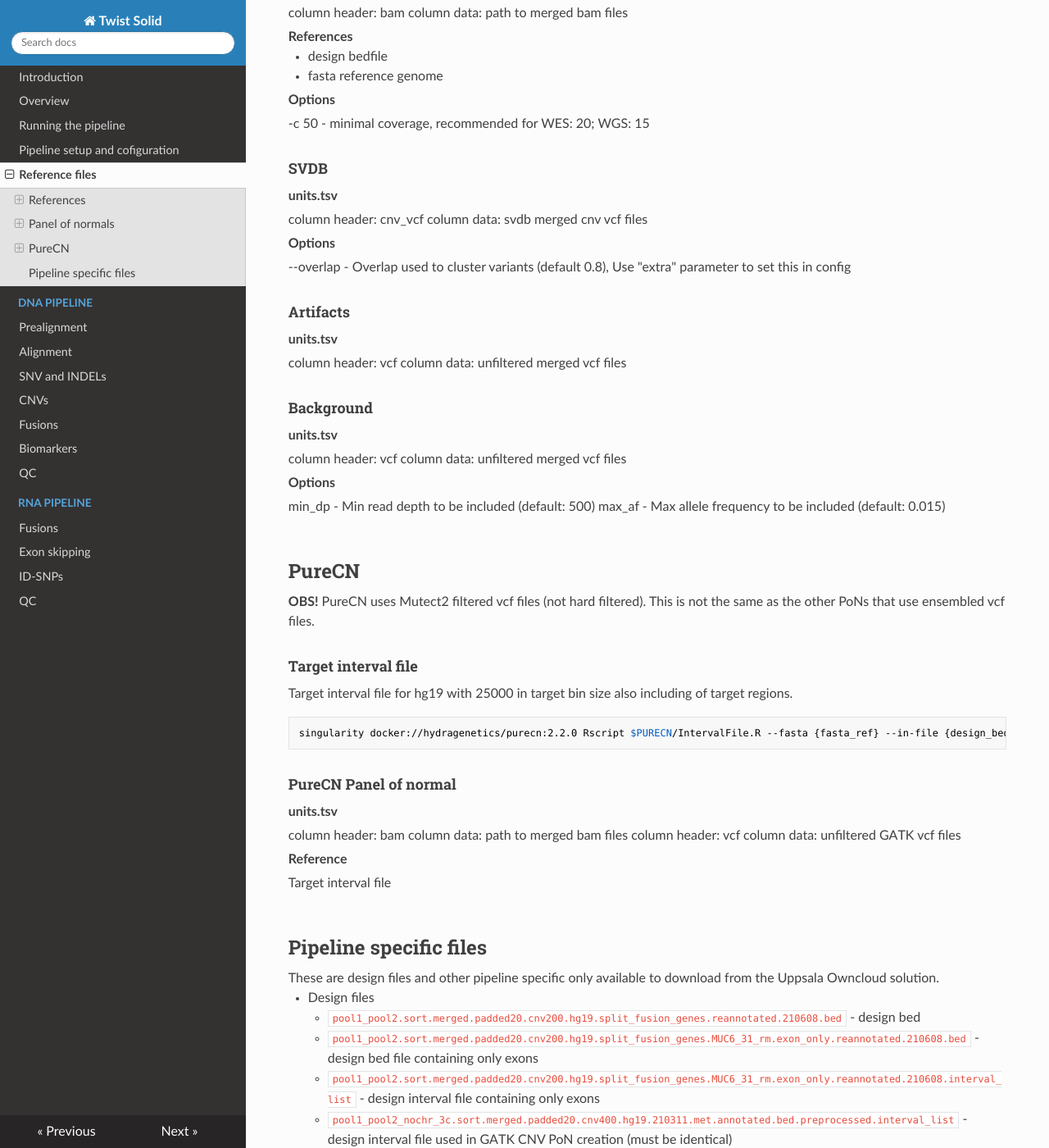
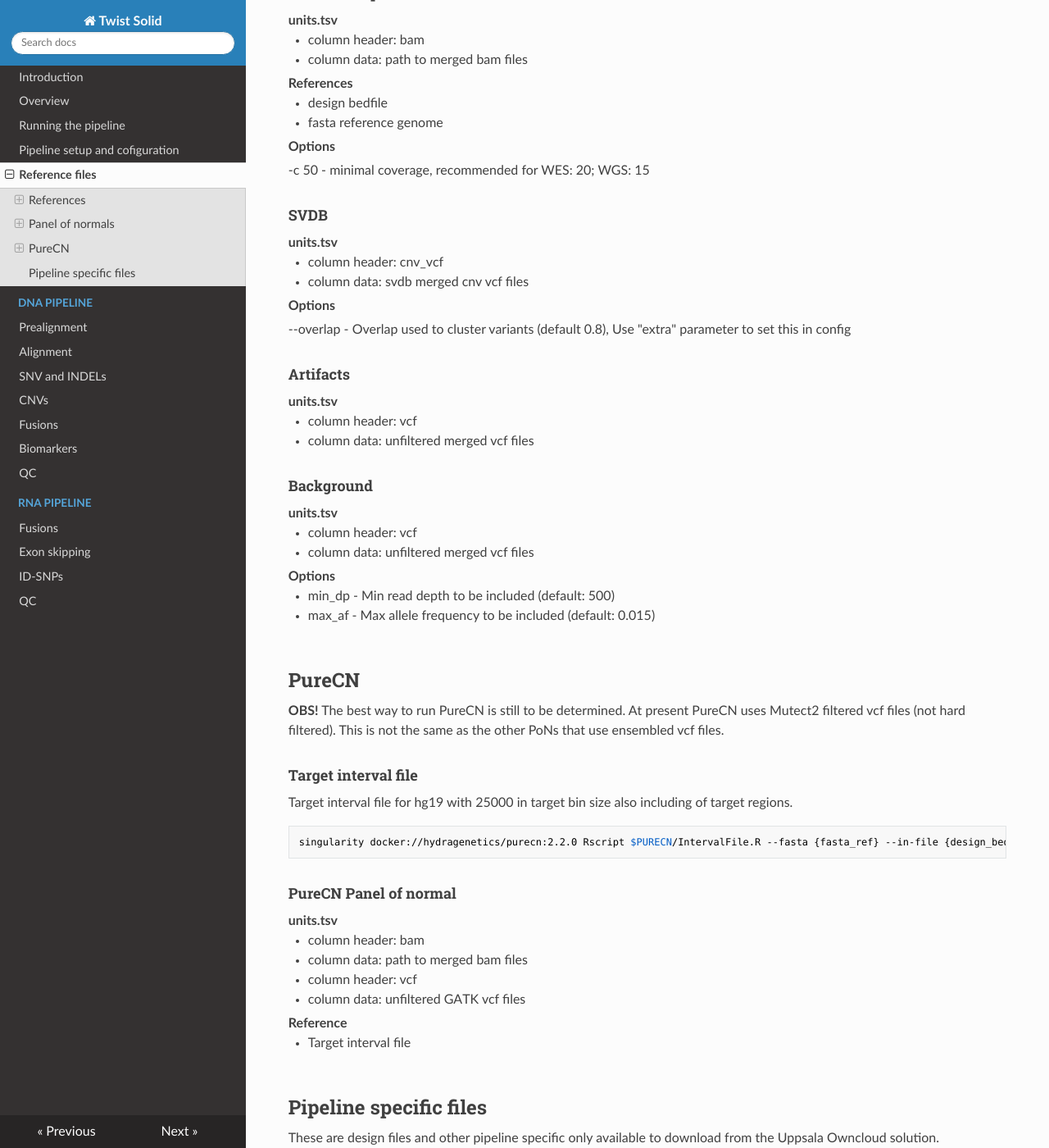
Before and after one commit to genomic-medicine-sweden/Twist_Solid, an MkDocs documentation site: the page built from docs/references.md, in a window 1280 px wide and 1400 px high, scrolled down 2613 px. Shown: the whole window at 82% size. Built offline with MkDocs 1.6.1, drawn with Linux system fonts in a browser that asks for light colours; nearby versions of some CDN libraries; some of the changed text lies outside the part shown.

Commit message:
docs: fixed lists in referenses

```diff
--- a/docs/references.md
+++ b/docs/references.md
@@ -87,8 +87,8 @@ snakemake --profile profiles/uppsala_ref/ -s workflow/Snakefile_references.smk
 
 **units.tsv**
 
-column header: bam
-column data: path to merged bam files
+* column header: bam
+* column data: path to merged bam files
 
 **References**
 
@@ -100,8 +100,8 @@ column data: path to merged bam files
 
 **units.tsv**
 
-column header: bam
-column data: path to merged bam files
+* column header: bam
+* column data: path to merged bam files
 
 **References**
 
@@ -113,8 +113,8 @@ column data: path to merged bam files
 
 **units.tsv**
 
-column header: bam
-column data: path to merged bam files
+* column header: bam
+* column data: path to merged bam files
 
 **References**
 
@@ -129,8 +129,8 @@ column data: path to merged bam files
 
 **units.tsv**
 
-column header: cnv_vcf
-column data: svdb merged cnv vcf files
+* column header: cnv_vcf
+* column data: svdb merged cnv vcf files
 
 **Options**
 
@@ -140,23 +140,23 @@ column data: svdb merged cnv vcf files
 
 **units.tsv**
 
-column header: vcf
-column data: unfiltered merged vcf files
+* column header: vcf
+* column data: unfiltered merged vcf files
 
 ### Background
 
 **units.tsv**
 
-column header: vcf
-column data: unfiltered merged vcf files
+* column header: vcf
+* column data: unfiltered merged vcf files
 
 **Options**
 
-min_dp - Min read depth to be included (default: 500)
-max_af - Max allele frequency to be included (default: 0.015)
+* min_dp - Min read depth to be included (default: 500)
+* max_af - Max allele frequency to be included (default: 0.015)
 
 ## PureCN
-**OBS!** PureCN uses Mutect2 filtered vcf files (not hard filtered). This is not the same as the other PoNs that use ensembled vcf files.
+**OBS!** The best way to run PureCN is still to be determined. At present PureCN uses Mutect2 filtered vcf files (not hard filtered). This is not the same as the other PoNs that use ensembled vcf files.
 
 ### Target interval file
 Target interval file for hg19 with 25000 in target bin size also including of target regions.
@@ -168,14 +168,14 @@ singularity docker://hydragenetics/purecn:2.2.0 Rscript $PURECN/IntervalFile.R -
 
 **units.tsv**
 
-column header: bam
-column data: path to merged bam files
-column header: vcf
-column data: unfiltered GATK vcf files
+* column header: bam
+* column data: path to merged bam files
+* column header: vcf
+* column data: unfiltered GATK vcf files
 
 **Reference**
 
-Target interval file
+* Target interval file
 
 ## Pipeline specific files
 These are design files and other pipeline specific only available to download from the Uppsala Owncloud solution.
```
